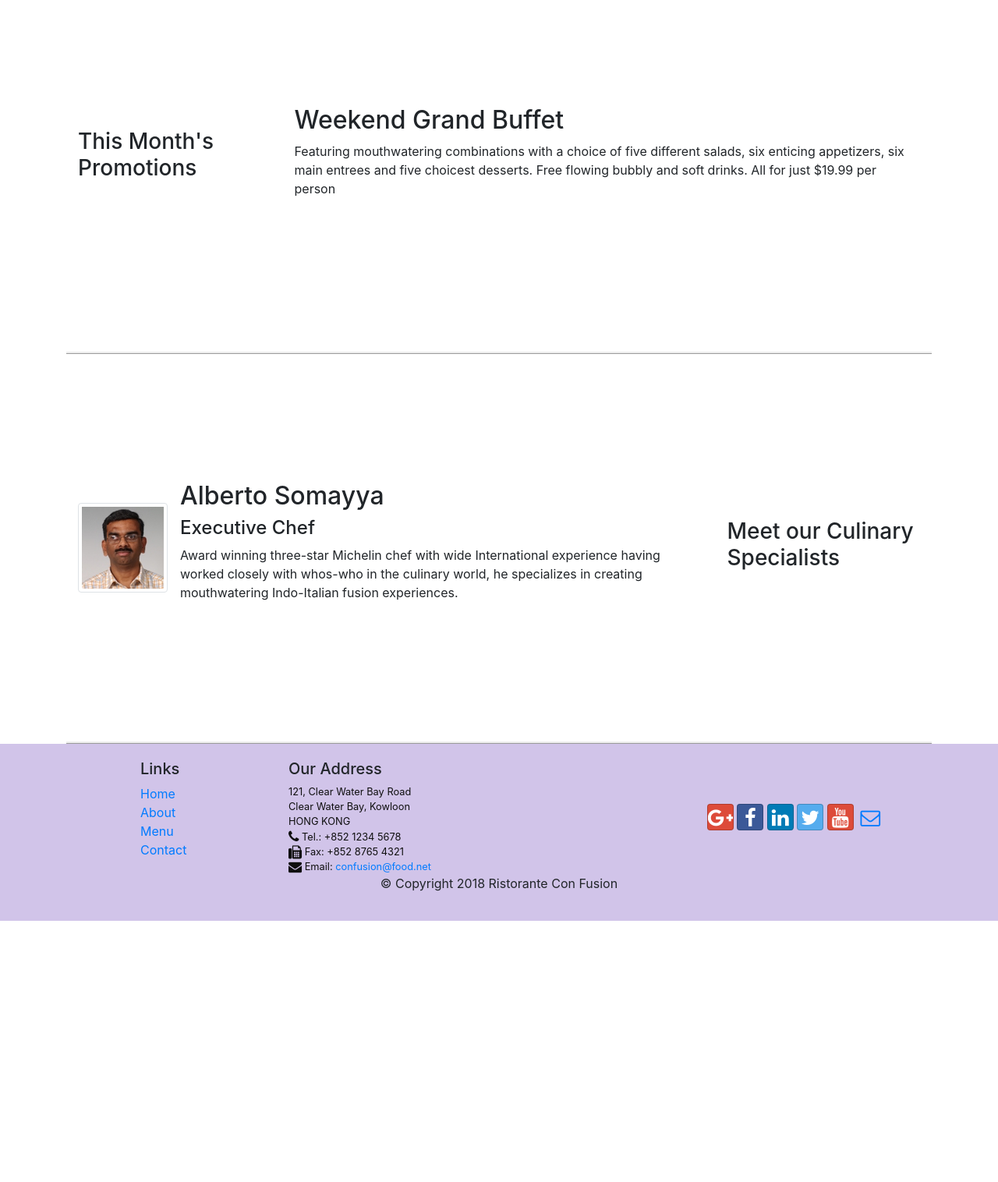
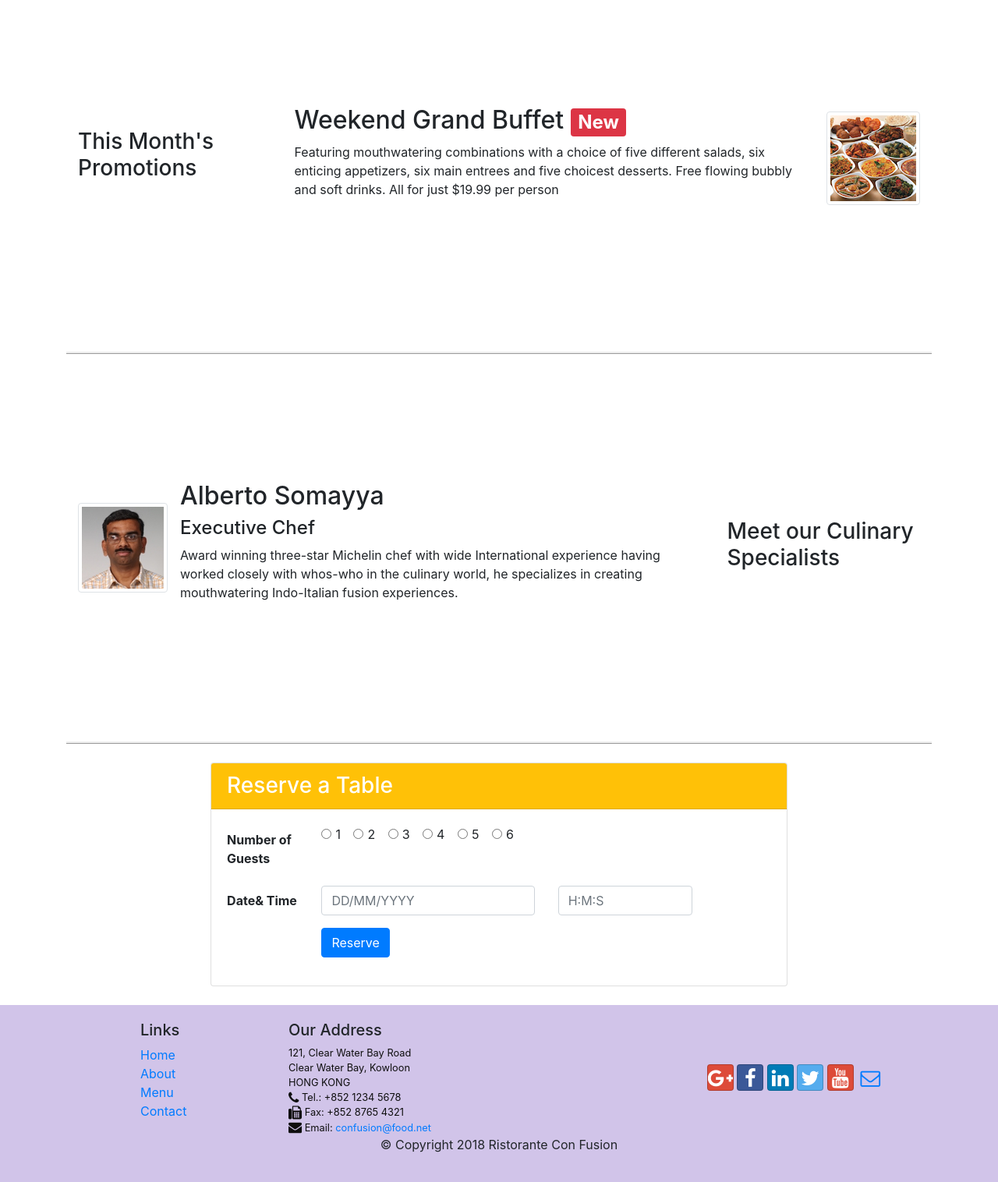
Before and after one commit to CyberpunkDanny/S3C1Bootstrap.v4, a website: page index.html in a window 1280 px wide. Shown: the part 880-2396 px from the top of the page at 78% size. Before the commit the page ends 2061 px from the top, so only its background shows below. Drawn offline with nearby package versions, Linux system fonts and the light colour scheme.

Commit message:
Ass-Two: Bootstrap CSS Components
Navigation; Forms and Buttons; Tables and Cards; Images and Media; Alerting Users using Badges

```diff
--- a/index.html
+++ b/index.html
@@ -48,6 +48,9 @@
                 <div class="col-12 col-sm align-self-center">
                     <img src="img/logo.png" class="img-fluid" />
                 </div>
+                <div class="col-12 col-sm align-self-center">
+					<a role="button" class="btn btn-block nav-link btn-warning" href="#reserveForm">Reserve Table</a>
+				</div>
             </div>
         </div>
     </header>
@@ -78,8 +81,14 @@
                 <h3>This Month's Promotions</h3>
             </div>
             <div class="col col-sm col-md">
-                <h2>Weekend Grand Buffet</h2>
-                <p>Featuring mouthwatering combinations with a choice of five different salads, six enticing appetizers, six main entrees and five choicest desserts. Free flowing bubbly and soft drinks. All for just $19.99 per person </p>
+                <div class="media">
+                    <div class="media-body">
+                        <h2>Weekend Grand Buffet <span class="badge badge-danger">New</span></h2>
+                        <p class="d-none d-sm-block">Featuring mouthwatering combinations with a choice of five different salads, six enticing appetizers, six main entrees and five choicest desserts. Free flowing bubbly and soft drinks. All for just $19.99 per person </p>
+                    </div>
+                    <img class="d-flex ml-3 img-thumbnail align-self-center"
+                            src="img/buffet.png" alt="Buffet">
+                </div>
             </div>
         </div>
 
@@ -103,9 +112,72 @@
                 </div>
             </div>
         </div>
+        <br />
+        <div class="row justify-content-center">
+			<div class="card">
+                <h3 class="card-header bg-warning text-white">Reserve a Table</h3>
+            <div class="card-body">
+                <form id="reserveForm">
+                    <div class="form-group row">
+                        <div class="col-12 col-sm-2">
+                           <label class="col-form-label"><strong>Number of Guests</strong></label>
+                        </div>
+                        <div class="col-12 col-sm">
+                            <div class="form-check form-check-inline">
+                                <input type="radio" class="form-check-input" name="guests" id="guestOne" value="one" >
+                                <label for="guestOne" class="form-check-label">1</label>
+                            </div>
+                            <div class="form-check form-check-inline">
+                                <input type="radio" class="form-check-input" name="guests" id="guestTwo" value="two" >
+                                <label for="guestTwo" class="form-check-label">2</label>
+                            </div>
+                            <div class="form-check form-check-inline">
+                                <input type="radio" class="form-check-input" name="guests" id="guestThree" value="three">
+                                <label for="guestThree" class="form-check-label">3</label>
+                            </div>
+                            <div class="form-check form-check-inline">
+                                <input type="radio" class="form-check-input" name="guests" id="guestFour" value="four" >
+                                <label for="guestFour" class="form-check-label">4</label>
+                            </div>
+                            <div class="form-check form-check-inline">
+                                <input type="radio" class="form-check-input" name="guests" id="guestFive" value="five" >
+                                <label for="guestFive" class="form-check-label">5</label>
+                            </div>
+                            <div class="form-check form-check-inline">
+                                <input type="radio" class="form-check-input" name="guests" id="guestSix" value="six" >
+                                <label for="guestSix" class="form-check-label">6</label>
+                            </div>
+                        </div>
+                    </div>
+                    <div class="form-group row">
+                        <div class="col-12 col-sm-2">
+                            <label class="col-form-label"><strong>Date& Time</strong></label>
+                        </div>
+                        <div class="col-12 col-sm">
+                            <div class="row">
+                                <div class="col-6">
+                                    <input type="text" class="form-control" name="date" id="date" placeholder="DD/MM/YYYY" />
+                                </div>
+                                <div class="col-4">
+                                    <input type="text" class="form-control" name="time" id="time" placeholder="H:M:S" >
+                                </div>
+                            </div>
+                        </div>
+                    </div>
+                    <div class="form-group row">
+                        <div class="offset-sm-2 col">
+                            <input type="submit" class="btn btn-round-md btn-primary" value="Reserve" />
+                        </div>
+                    </div>
+                </form>
+			</div>
+			</div>
+		</div>
     </div>
 
-    <footer class="footer   ">
+    <br />
+
+    <footer class="footer  ">
         <div class="container">
             <div class="row">
                 <div class="col-4 offset-1 col-sm-2">
```
Also changed, not shown: Assignment_2_Bootstrap_CSS_Components.png (added).
